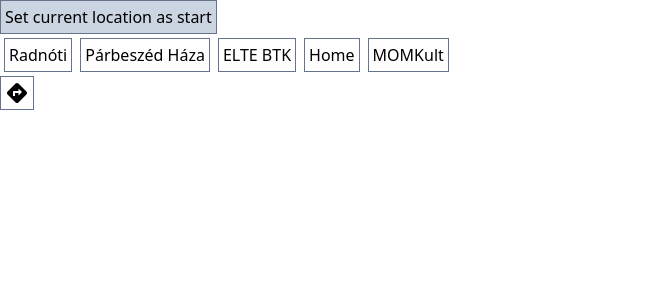
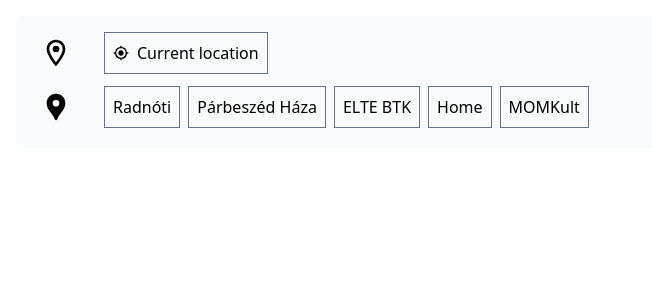
Before and after one commit to bartaldavid/bkk-react, a React (Vite) app: page / in a window 1280 px wide. Shown: the top 300 px of the page, without its empty margins (0-652 px from the left). Built offline with nearby package versions, Linux system fonts and the light colour scheme.

Commit message:
UI improvements

```diff
--- a/src/App.tsx
+++ b/src/App.tsx
@@ -1,16 +1,21 @@
 /* eslint-disable react/react-in-jsx-scope */
 import { useState } from "react";
 import "./App.css";
-import Itinerary from "./components/Itinerary/Itinerary";
 import { operations, components } from "./bkk-openapi";
 import Destination from "./components/Destination/Destination";
-import { MdDirections } from "react-icons/md";
+import {
+  MdOutlineMyLocation,
+  MdOutlineLocationOn,
+  MdLocationPin,
+} from "react-icons/md";
+import ItinerariesView from "./components/ItinerariesView";
+import addresses from "./data/addresses";
 
 function App() {
   const tripUrl =
     "https://futar.bkk.hu/api/query/v1/ws/otp/api/where/plan-trip.json?";
-  const stopDataUrl =
-    "https://futar.bkk.hu/api/query/v1/ws/otp/api/where/arrivals-and-departures-for-stop.json?";
+  // const stopDataUrl =
+  //   "https://futar.bkk.hu/api/query/v1/ws/otp/api/where/arrivals-and-departures-for-stop.json?";
 
   const [itineraries, setItineraries] = useState<
     components["schemas"]["Itinerary"][]
@@ -23,70 +28,40 @@ function App() {
     toPlace: "47.506569,19.089396",
     mode: ["TRANSIT", "WALK"],
     includeReferences: ["false"],
+    numItineraries: 4,
   });
-  const [stopParams, setStopParams] = useState<
-    operations["getArrivalsAndDeparturesForStop"]["parameters"]["query"]
-  >({
-    stopId: ["BKK_F03845"],
-    onlyDepartures: true,
-    limit: 10,
-    minutesBefore: 0,
-    minutesAfter: 10,
-  });
-  // const [error, setError] = useState(null);
+  // const [stopParams, setStopParams] = useState<
+  //   operations["getArrivalsAndDeparturesForStop"]["parameters"]["query"]
+  // >({
+  //   stopId: ["BKK_F03845"],
+  //   onlyDepartures: true,
+  //   limit: 10,
+  //   minutesBefore: 0,
+  //   minutesAfter: 10,
+  // });
+  const [accuracy, setAccuracy] = useState("");
 
-  const addresses = [
-    {
-      label: "Radnóti",
-      coordinates: "47.506569,19.089396",
-    },
-    {
-      label: "Párbeszéd Háza",
-      coordinates: "47.491038,19.067816",
-    },
-    {
-      label: "ELTE BTK",
-      coordinates: "47.493322,19.060746",
-    },
-    {
-      label: "Home",
-      coordinates: "47.45274985878205,19.183336490556123",
-    },
-    {
-      label: "MOMKult",
-      coordinates: "47.49021136525273,19.018491865474658",
-    },
-  ];
-
-  function getData() {
-    async function fetchTrip() {
-      const tripResponse = await fetch(
+  function getData(destinationCoordinates: string): void {
+    setLoading(true);
+    const params = { ...tripParams, ["toPlace"]: destinationCoordinates };
+    fetch(
       // TODO find a better solution to this type issue
-        tripUrl + new URLSearchParams(tripParams as any).toString()
-      );
-      const tripData = await tripResponse
-        .json()
+      tripUrl + new URLSearchParams(params as any).toString()
+    )
+      .then((response) => response.json())
       .then((d: components["schemas"]["PlanTripResponse"]) => {
         if (d.code !== 200) {
           console.log(d?.data?.entry?.error);
           throw new Error(d.status);
         }
         return d.data;
-        });
-      return tripData;
-    }
-
-    fetchTrip()
+      })
       .then((tripData) => {
-        setLoading(false);
         setItineraries(tripData?.entry?.plan?.itineraries ?? []);
       })
-      .catch((err) => console.log(err));
+      .catch((err) => console.log(err))
+      .finally(() => setLoading(false));
   }
-
-  const handleDestinationChange = (coordinates: string) => {
-    setTripParams({ ...tripParams, ["toPlace"]: coordinates });
-  };
 
   const setDepartToCurrentLoc = () => {
     navigator.geolocation.getCurrentPosition((pos) => {
@@ -97,40 +72,55 @@ function App() {
           "," +
           pos.coords.longitude.toString(),
       });
-      console.log(pos.coords.accuracy);
+      setAccuracy(pos.coords.accuracy.toFixed(0));
     });
   };
 
   return (
-    <div className="align-middle">
+    <div className="">
+      <div className="m-4 rounded bg-slate-50 p-2">
+        <div className="mx-4 my-2 flex flex-row ">
+          <div className="text-md mr-8 inline-flex self-center">
+            <MdOutlineLocationOn className="h-8 w-8" />
+          </div>
           <button
             onClick={() => setDepartToCurrentLoc()}
-        className="border border-solid border-slate-500 p-1 hover:bg-slate-300"
+            className=" flex items-center border border-solid border-slate-500 p-2 hover:bg-slate-300"
           >
-        Set current location as start
+            <MdOutlineMyLocation className="mr-2 inline-flex h-4 w-4" />
+            Current location
           </button>
-      <div className="my-1">
+          {accuracy && (
+            <div className="ml-4 inline-flex self-center text-xs text-slate-500">
+              Accurate to {accuracy} meters
+            </div>
+          )}
+        </div>
+        <div className="mx-4 my-2 flex flex-row flex-nowrap">
+          <div className="text-md my-auto mr-8 inline-flex">
+            <MdLocationPin className="h-8 w-8" />
+          </div>
+          <div className="my-1 flex flex-row flex-wrap gap-2">
             {addresses.map((destination) => (
               <Destination
                 key={destination.coordinates}
                 label={destination.label}
                 coordinates={destination.coordinates}
-            handleDestinationChange={handleDestinationChange}
+                getData={getData}
               />
             ))}
           </div>
-      <button
-        className="border border-solid border-slate-500 p-1 text-2xl hover:bg-slate-300"
+        </div>
+      </div>
+      {/* <button
+        className="mx-auto ml-8 w-40 justify-self-center rounded border bg-slate-300 p-3 hover:bg-slate-400"
         onClick={() => getData()}
       >
-        <MdDirections />
-      </button>
+        <MdDirections className="inline-block text-2xl" /> Plan trip
+      </button> */}
       {loading && <p>Loading...</p>}
-      <div className="m-4 flex flex-wrap p-3">
-        {!loading &&
-          itineraries.map((itinerary) => (
-            <Itinerary itinerary={itinerary} key={itinerary.duration} />
-          ))}
+      <div>
+        <ItinerariesView loading={loading} itineraries={itineraries} />
       </div>
     </div>
   );
--- a/src/components/Destination/Destination.tsx
+++ b/src/components/Destination/Destination.tsx
@@ -1,19 +1,17 @@
 /* eslint-disable react/react-in-jsx-scope */
 interface Props {
-  handleDestinationChange: Function;
   label: string;
   coordinates: string;
+  getData: (destinationCoordinates: string) => void;
 }
 
-const Destination = ({
-  handleDestinationChange,
-  label,
-  coordinates,
-}: Props) => {
+const Destination = ({ label, coordinates, getData }: Props) => {
   return (
     <button
-      onClick={() => handleDestinationChange(coordinates)}
-      className="mx-1 border border-solid border-slate-500 p-1 hover:bg-slate-300"
+      onClick={() => {
+        getData(coordinates);
+      }}
+      className="border border-solid border-slate-500 p-2 hover:bg-slate-300"
     >
       {label}
     </button>
--- /dev/null
+++ b/src/components/ItinerariesView.tsx
@@ -0,0 +1,34 @@
+/* eslint-disable react/react-in-jsx-scope */
+import { components } from "../bkk-openapi";
+import Itinerary from "./Itinerary/Itinerary";
+import { useState } from "react";
+
+interface Props {
+  loading: boolean;
+  itineraries: components["schemas"]["Itinerary"][];
+}
+
+const ItinerariesView = ({ loading, itineraries }: Props): JSX.Element => {
+  const [expandedId, setExpandedId] = useState(0);
+  return (
+    <div className="m-4 flex flex-wrap p-3">
+      {!loading &&
+        itineraries.map((itinerary) => (
+          <Itinerary
+            itinerary={itinerary}
+            key={itinerary.duration}
+            isExpanded={expandedId === itinerary.duration}
+            onExpand={() => {
+              if (itinerary.duration && expandedId !== itinerary.duration) {
+                setExpandedId(itinerary.duration);
+              } else {
+                setExpandedId(0);
+              }
+            }}
+          />
+        ))}
+    </div>
+  );
+};
+
+export default ItinerariesView;
--- a/src/components/Itinerary/Itinerary.tsx
+++ b/src/components/Itinerary/Itinerary.tsx
@@ -6,9 +6,10 @@ import { MdDirectionsWalk } from "react-icons/md";
 
 interface Props {
   itinerary: components["schemas"]["Itinerary"];
+  isExpanded: boolean;
+  onExpand: () => void;
 }
-const Itinerary = ({ itinerary }: Props) => {
-  const expanded = true;
+const Itinerary = ({ itinerary, isExpanded, onExpand }: Props) => {
   function displayTime(date: string): string {
     if (date) {
       return new Date(date).toLocaleTimeString("hu", {
@@ -18,8 +19,8 @@ const Itinerary = ({ itinerary }: Props) => {
     } else return "";
   }
   return (
-    <div className="m-2 h-auto max-w-xs rounded-md bg-slate-100 p-4">
-      <div className="mb-4">
+    <div className="m-2 h-fit w-full rounded-md bg-slate-100 p-4 sm:w-64">
+      <div className="mb-4" onClick={onExpand}>
         <div className="flex justify-between pb-1">
           <span className="">
             {displayTime(itinerary.startTime as string)} -{" "}
@@ -44,7 +45,7 @@ const Itinerary = ({ itinerary }: Props) => {
           {itinerary.walkDistance?.toFixed(0)} m
         </div>
       </div>
-      {expanded && (
+      {isExpanded && (
         <div className="">
           {itinerary.legs?.map((leg) => (
             <Leg leg={leg} displayTime={displayTime} key={leg.startTime} />
--- a/src/components/Leg/Leg.tsx
+++ b/src/components/Leg/Leg.tsx
@@ -15,7 +15,7 @@ const Leg = ({ leg, displayTime }: Props) => {
     <div className="mb-2 rounded-md border border-solid border-slate-500 p-2 text-sm">
       <div className="flex justify-between">
         <span className="whitespace-normal">{leg?.from?.name}</span>
-        <span className="text-slate-600">
+        <span className="self-center text-slate-600">
           {leg.startTime && displayTime(leg.startTime ?? "")}
         </span>
       </div>
--- /dev/null
+++ b/src/data/addresses.ts
@@ -0,0 +1,24 @@
+const addresses = [
+  {
+    label: "Radnóti",
+    coordinates: "47.506569,19.089396",
+  },
+  {
+    label: "Párbeszéd Háza",
+    coordinates: "47.491038,19.067816",
+  },
+  {
+    label: "ELTE BTK",
+    coordinates: "47.493322,19.060746",
+  },
+  {
+    label: "Home",
+    coordinates: "47.45274985878205,19.183336490556123",
+  },
+  {
+    label: "MOMKult",
+    coordinates: "47.49021136525273,19.018491865474658",
+  },
+];
+
+export default addresses;
```
Lines whose indentation alone changed are shown as unchanged.
